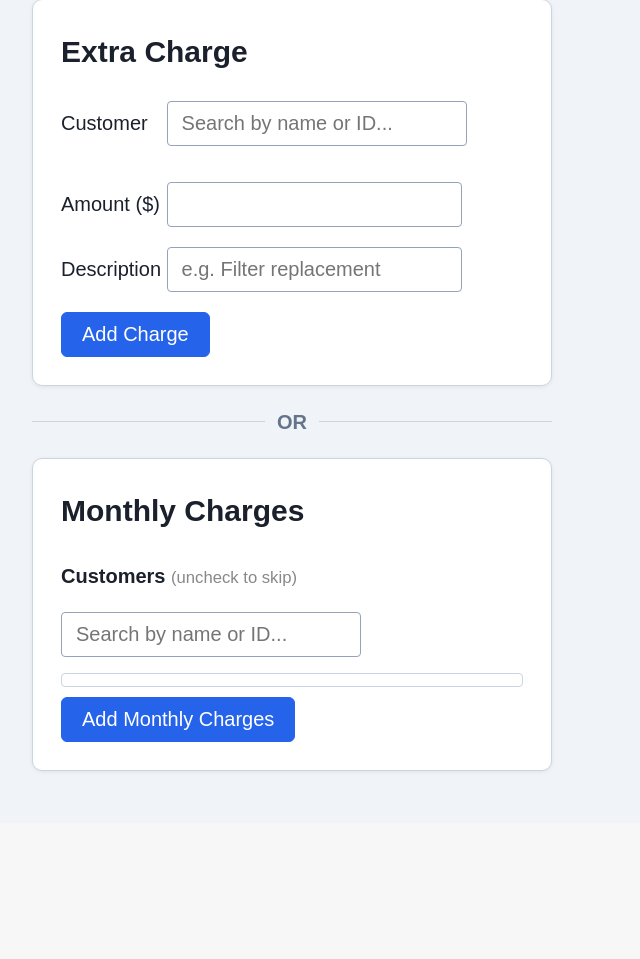
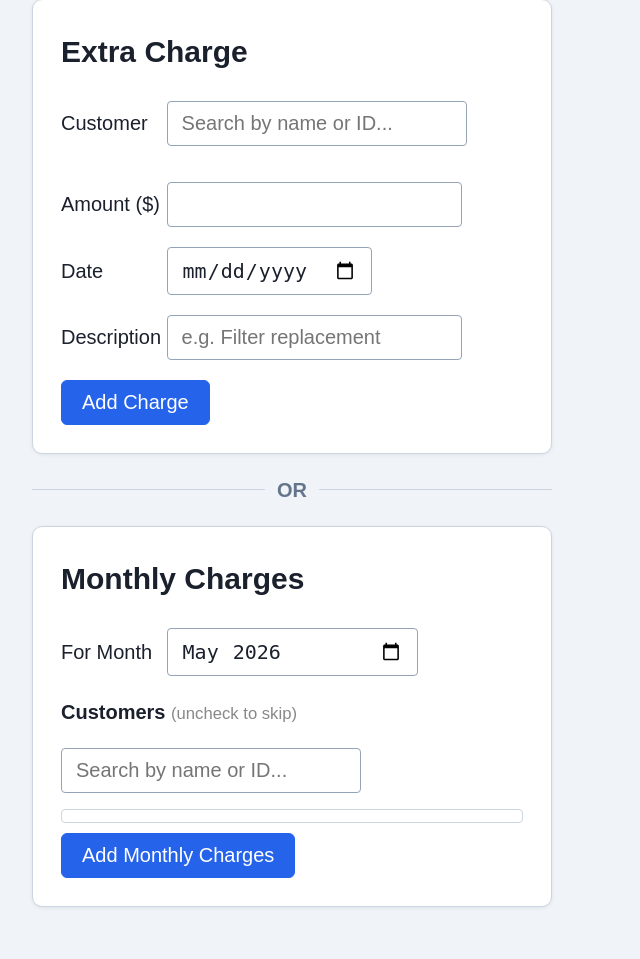
Before and after one commit to hassannajj/PaymentTracker, a Flask app: page /add_charge in a window 1280 px wide. Shown: the part 218-1177 px from the top of the page, without its empty margins (0-640 px from the left). Before the commit the page ends 991 px from the top, so only its background shows below. Run offline with Flask 3, Linux system fonts and the light colour scheme; data that the repository does not hold is empty.

Commit message:
feat: month picker for monthly charges, customer names in transaction list
Monthly charges now use a month picker — backend stores the charge on the
1st of the selected month. Extra charges get a date picker (vs. auto-today).
Transaction list shows customer ID and name instead of raw customer ID only.

Co-Authored-By: Claude Sonnet 4.6 <noreply@anthropic.com>

```diff
--- a/app.py
+++ b/app.py
@@ -122,7 +122,10 @@ def show_transactions():
             for (y, m) in _iter_months(date_range[0], date_range[1])
         ]
         months.reverse()  # newest first
-    return render_template('transaction_list.html', transactions=transactions, months=months)
+    customers = repository.get_all_customers(active_only=False)
+    customers_by_id = {c.id: c.name for c in customers}
+    return render_template('transaction_list.html', transactions=transactions, months=months,
+                           customers_by_id=customers_by_id)
 
 @app.route('/transactions/<int:id>')
 def show_transaction(id: int):
@@ -262,7 +265,8 @@ def commit_checks():
 @app.route('/add_charge', methods=['GET'])
 def add_charge_form():
     customers = repository.get_all_customers()
-    return render_template('add_charge.html', customers=customers)
+    return render_template('add_charge.html', customers=customers,
+                           current_month=date.today().strftime('%Y-%m'))
 
 @app.route('/add_charge', methods=['POST'])
 def add_charge():
@@ -271,12 +275,13 @@ def add_charge():
         customer_id = request.form.get('customer_id_extra')
         amount = request.form.get('amount_extra')
         notes = request.form.get('notes_extra', '')
+        charge_date = request.form.get('date_extra')
         transaction = repository.Transaction(
             id=None,
             customer_id=int(customer_id),
             transaction_type='Charge',
             amount=float(amount),
-            date=date.today().strftime('%Y-%m-%d'),
+            date=charge_date,
             notes=notes
         )
         repository.add_transaction(transaction)
@@ -284,7 +289,8 @@ def add_charge():
 
     # Monthly charges — bulk, respecting checkbox selections
     if 'monthly_charges' in request.form:
-        today = date.today().strftime('%Y-%m-%d')
+        month_monthly = request.form.get('month_monthly', date.today().strftime('%Y-%m'))
+        charge_date = f"{month_monthly}-01"
         customers = repository.get_all_customers()
         for customer in customers:
             if request.form.get(f'customer_{customer.id}'):
@@ -293,7 +299,7 @@ def add_charge():
                     customer_id=customer.id,
                     transaction_type='Charge',
                     amount=customer.rate,
-                    date=today,
+                    date=charge_date,
                     notes='Monthly charge'
                 )
                 repository.add_transaction(transaction)
--- a/templates/add_charge.html
+++ b/templates/add_charge.html
@@ -18,6 +18,10 @@
             <input type="number" step="0.01" id="amount_extra" name="amount_extra" required>
         </p>
         <p>
+            <label class="field" for="date_extra">Date</label>
+            <input type="date" id="date_extra" name="date_extra" required>
+        </p>
+        <p>
             <label class="field" for="notes_extra">Description</label>
             <input type="text" id="notes_extra" name="notes_extra" placeholder="e.g. Filter replacement">
         </p>
@@ -31,6 +35,10 @@
 <div class="section">
     <h2>Monthly Charges</h2>
     <form method="post">
+        <p>
+            <label class="field" for="month_monthly">For Month</label>
+            <input type="month" id="month_monthly" name="month_monthly" value="{{ current_month }}" required>
+        </p>
         <p>
             <strong>Customers</strong> <small style="color:#888;">(uncheck to skip)</small>
         </p>
@@ -55,20 +63,24 @@
     wireCustomerSearch('customer_search_extra', 'list_of_customers_extra', 'customer_id_extra', 'extra-form');
     wireCustomerFilter('customer-filter', '.customer-row');
 
-    // Check on page load whether this month already has charges
-    (function () {
-        const today = new Date();
-        const ym = today.getFullYear() + '-' + String(today.getMonth() + 1).padStart(2, '0');
+    function checkMonthlyWarning(ym) {
         fetch(`/api/monthly_charge_exists?month=${ym}`)
             .then(r => r.json())
             .then(data => {
+                const w = document.getElementById('monthly-warning');
                 if (data.count > 0) {
-                    const label = today.toLocaleString('default', { month: 'long', year: 'numeric' });
-                    const w = document.getElementById('monthly-warning');
+                    const [y, m] = ym.split('-');
+                    const label = new Date(y, m - 1).toLocaleString('default', { month: 'long', year: 'numeric' });
                     w.textContent = `Warning: Monthly charges were already run for ${label} (${data.count} customer${data.count === 1 ? '' : 's'} charged). Submitting again will charge them a second time.`;
                     w.style.display = 'block';
+                } else {
+                    w.style.display = 'none';
                 }
             });
-    })();
+    }
+
+    const monthInput = document.getElementById('month_monthly');
+    monthInput.addEventListener('change', () => checkMonthlyWarning(monthInput.value));
+    if (monthInput.value) checkMonthlyWarning(monthInput.value);
 </script>
 {% endblock %}
--- a/templates/transaction_list.html
+++ b/templates/transaction_list.html
@@ -32,7 +32,7 @@
 <table>
     <thead>
         <tr>
-            <th>Customer ID</th>
+            <th>Customer</th>
             <th>Type</th>
             <th>Amount ($)</th>
             <th>Date</th>
@@ -43,7 +43,7 @@
     <tbody>
         {% for t in transactions %}
         <tr data-id="{{ t.id }}">
-            <td>{{ t.customer_id }}</td>
+            <td>{{ t.customer_id }} — {{ customers_by_id.get(t.customer_id, '?') }}</td>
             <td class="type-{{ t.transaction_type | lower }}">{{ t.transaction_type }}</td>
             <td class="cell-amount">{{ t.amount }}</td>
             <td class="cell-date">{{ t.date.strftime('%Y-%m-%d') }}</td>
```
